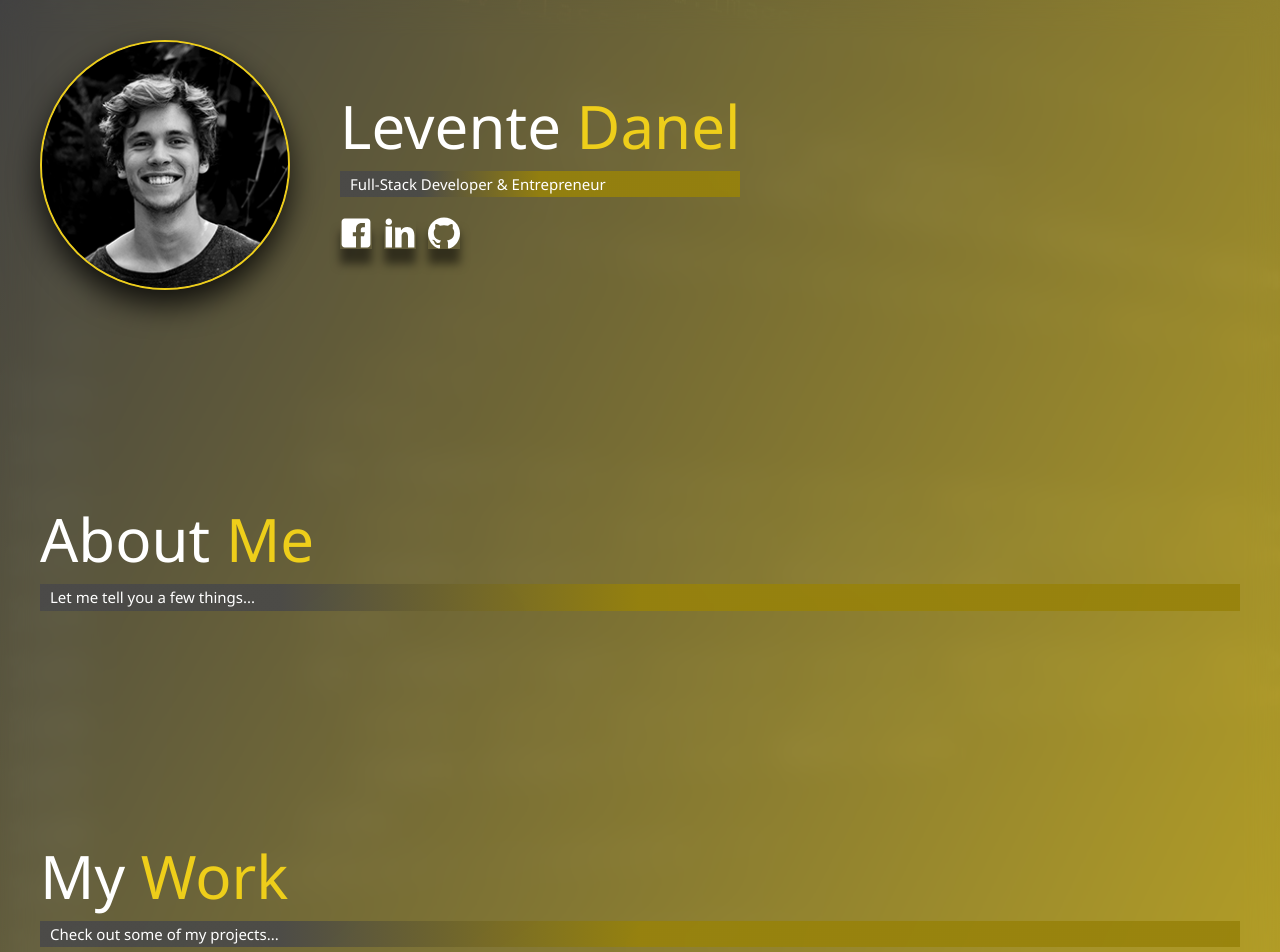
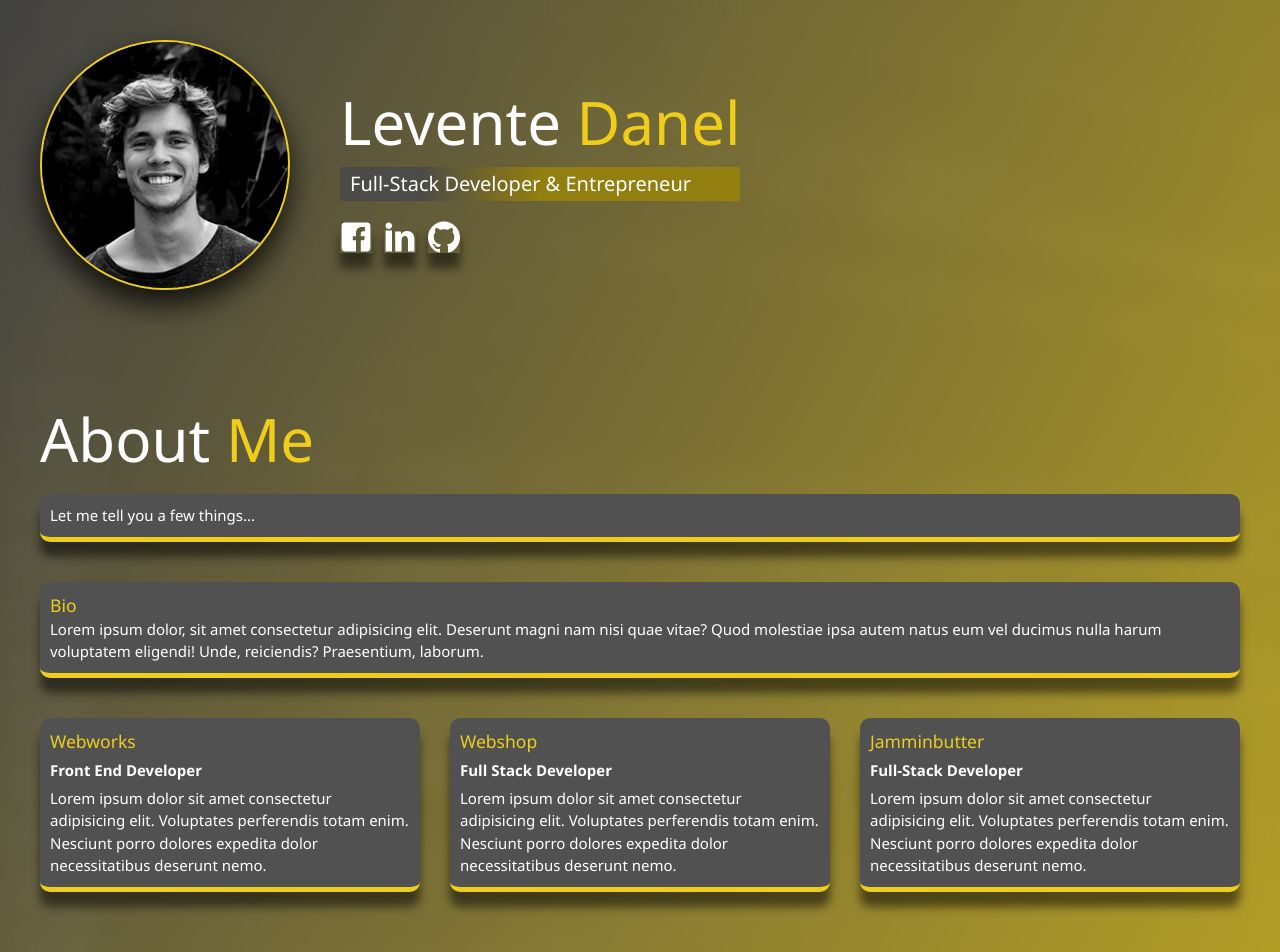
Before and after one commit to levid83/portfolio-site, a website: page index.html in a window 1280 px wide. Shown: the top 952 px of the page. Drawn offline with Linux system fonts and the light colour scheme.

Commit message:
design the About Me section

```diff
--- a/index.html
+++ b/index.html
@@ -68,26 +68,47 @@
       </section>
       <section class="about" id="about-section">
         <h1 class="lg-heading">About <span class="text-secondary">Me</span></h1>
-        <h2 class="about__short-description sm-heading">
-          Let me tell you a few things...
-        </h2>
-        <div class="about__bio">
-          <h3 class="about__bio--title text-secondary"></h3>
-          <p></p>
-          <div class="job job--1">
-            <h3 class="job__company"></h3>
-            <h6 class="job__title"></h6>
-            <p></p>
+
+        <div class="about-info">
+          <div class="about-info__short sm-heading">
+            Let me tell you a few things...
           </div>
-          <div class="job job--1">
-            <h3 class="job__company"></h3>
-            <h6 class="job__title"></h6>
-            <p></p>
+          <div class="about-info__bio">
+            <h3 class="text-secondary">Bio</h3>
+            <p>
+              Lorem ipsum dolor, sit amet consectetur adipisicing elit. Deserunt
+              magni nam nisi quae vitae? Quod molestiae ipsa autem natus eum vel
+              ducimus nulla harum voluptatem eligendi! Unde, reiciendis?
+              Praesentium, laborum.
+            </p>
           </div>
-          <div class="job job--1">
-            <h3 class="job__company"></h3>
-            <h6 class="job__title"></h6>
-            <p></p>
+
+          <div class="about-info__job job--1">
+            <h3 class="text-secondary">Webworks</h3>
+            <h6>Front End Developer</h6>
+            <p>
+              Lorem ipsum dolor sit amet consectetur adipisicing elit.
+              Voluptates perferendis totam enim. Nesciunt porro dolores expedita
+              dolor necessitatibus deserunt nemo.
+            </p>
+          </div>
+          <div class="about-info__job job--2">
+            <h3 class="text-secondary">Webshop</h3>
+            <h6>Full Stack Developer</h6>
+            <p>
+              Lorem ipsum dolor sit amet consectetur adipisicing elit.
+              Voluptates perferendis totam enim. Nesciunt porro dolores expedita
+              dolor necessitatibus deserunt nemo.
+            </p>
+          </div>
+          <div class="about-info__job job--3">
+            <h3 class="text-secondary">Jamminbutter</h3>
+            <h6>Full-Stack Developer</h6>
+            <p>
+              Lorem ipsum dolor sit amet consectetur adipisicing elit.
+              Voluptates perferendis totam enim. Nesciunt porro dolores expedita
+              dolor necessitatibus deserunt nemo.
+            </p>
           </div>
         </div>
       </section>
--- a/scss/base/_typography.scss
+++ b/scss/base/_typography.scss
@@ -21,7 +21,14 @@ h3 {
       rgba(lighten($primary-color, 2), 0.9) 20%,
       rgba(darken($secondary-color, 20), 0.9) 50%
     );
+    font-size: 2rem;
   }
+}
+
+h6 {
+  margin-top: 0.5rem;
+  margin-bottom: 0.5rem;
+  font-size: 1.5rem;
 }
 
 a {
--- a/scss/layout/_main.scss
+++ b/scss/layout/_main.scss
@@ -2,7 +2,7 @@ main {
   padding: 4rem;
   min-height: calc(100vh - 60px);
   & > * {
-    padding-bottom: 20rem;
+    padding-bottom: 10rem;
   }
 }
 
@@ -48,3 +48,52 @@ main {
     }
   }
 }
+.about {
+  &-info {
+    display: grid;
+    grid-gap: 30px;
+    grid-template-areas:
+      "short short short"
+      "bio bio bio"
+      "job1 job2 job3";
+    grid-template-columns: repeat(3, 1fr);
+    font-size: 1.5rem;
+
+    &__short,
+    &__bio,
+    &__job {
+      background: lighten($primary-color, 5);
+      margin-top: 1rem;
+      padding: 1rem;
+      border-bottom: $secondary-color 5px solid;
+      box-shadow: 0 1.5rem 1rem rgba(black, 0.5);
+      border-radius: 10px;
+      transition: all 0.5s;
+      &:hover {
+        box-shadow: 0 1.5rem 1rem rgba(black, 0.1);
+      }
+    }
+
+    &__short {
+      grid-area: short;
+    }
+
+    &__bio {
+      grid-area: bio;
+    }
+
+    &__job {
+      &--1 {
+        grid-area: job1;
+      }
+
+      &--2 {
+        grid-area: job2;
+      }
+
+      &--3 {
+        grid-area: job3;
+      }
+    }
+  }
+}
```
Also changed, not shown: css/style.css.
